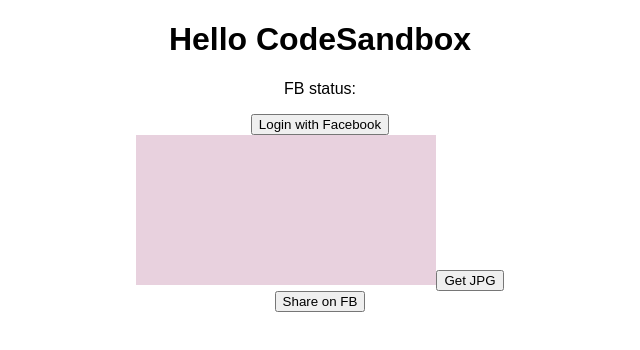
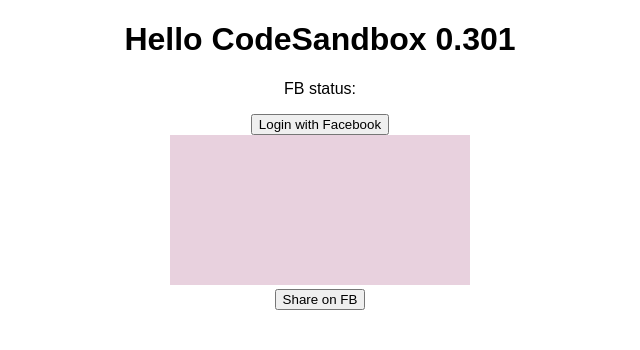
Before and after one commit to aech12/postToFb, a React (Create React App) app: page / in a window 1280 px wide. Shown: the top 350 px of the page, without its empty margins (320-960 px from the left). Built offline with nearby package versions, Linux system fonts and the light colour scheme.

Commit message:
post retry 2

```diff
--- a/src/App.js
+++ b/src/App.js
@@ -35,31 +35,28 @@
   }, []);
 
   const shareOnFb = async () => {
-    const canvasBlobFromBase64 = await fetch(data.jpg)
-      .then((res) => res.blob())
-      .then(console.log);
+    // convert jpg base 64 to Blob
+    const canvasBlobFromBase64 = await fetch(data.jpg).then((res) =>
+      res.blob()
+    );
 
-    // const fileReader = new FileReader();
-    // fileReader.onloadend = async () => {
-    const photoData = canvasBlobFromBase64;
     const formData = new FormData();
-
     formData.append("access_token", fbUserAccessToken);
-    formData.append("source", photoData);
+    formData.append("source", canvasBlobFromBase64);
     formData.append("message", "some status message");
 
+    // post form-data to user's photos
     let response = await fetch(`https://graph.facebook.com/me/photos`, {
       body: formData,
       method: "post"
     });
     response = await response.json();
     console.log("post response", response);
-    // };
   };
 
   return (
     <div className="App">
-      <h1>Hello CodeSandbox</h1>
+      <h1>Hello CodeSandbox 0.301</h1>
       <p>FB status: {fbUserAccessToken}</p>
       <button onClick={logInToFB} className="btn confirm-btn">
         Login with Facebook
--- a/src/CanvasComponent.jsx
+++ b/src/CanvasComponent.jsx
@@ -20,7 +20,7 @@
   return (
     <div>
       <canvas ref={canvasRef} {...props} />
-      <button onClick={() => getJpg()}>Get JPG</button>
+      {/* <button onClick={() => getJpg()}>Get JPG</button> */}
       {/* <img src="" /> */}
     </div>
   );
```
